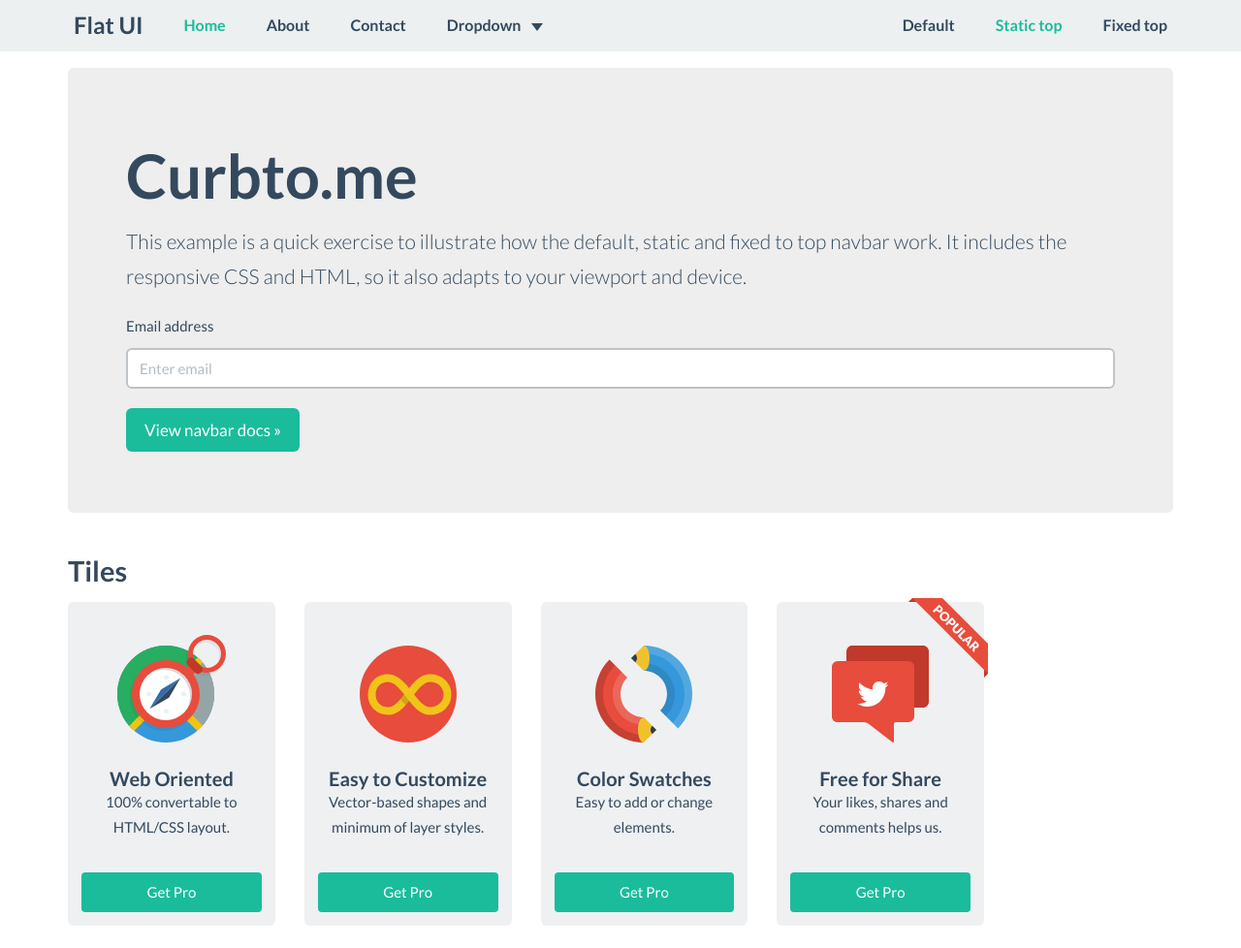
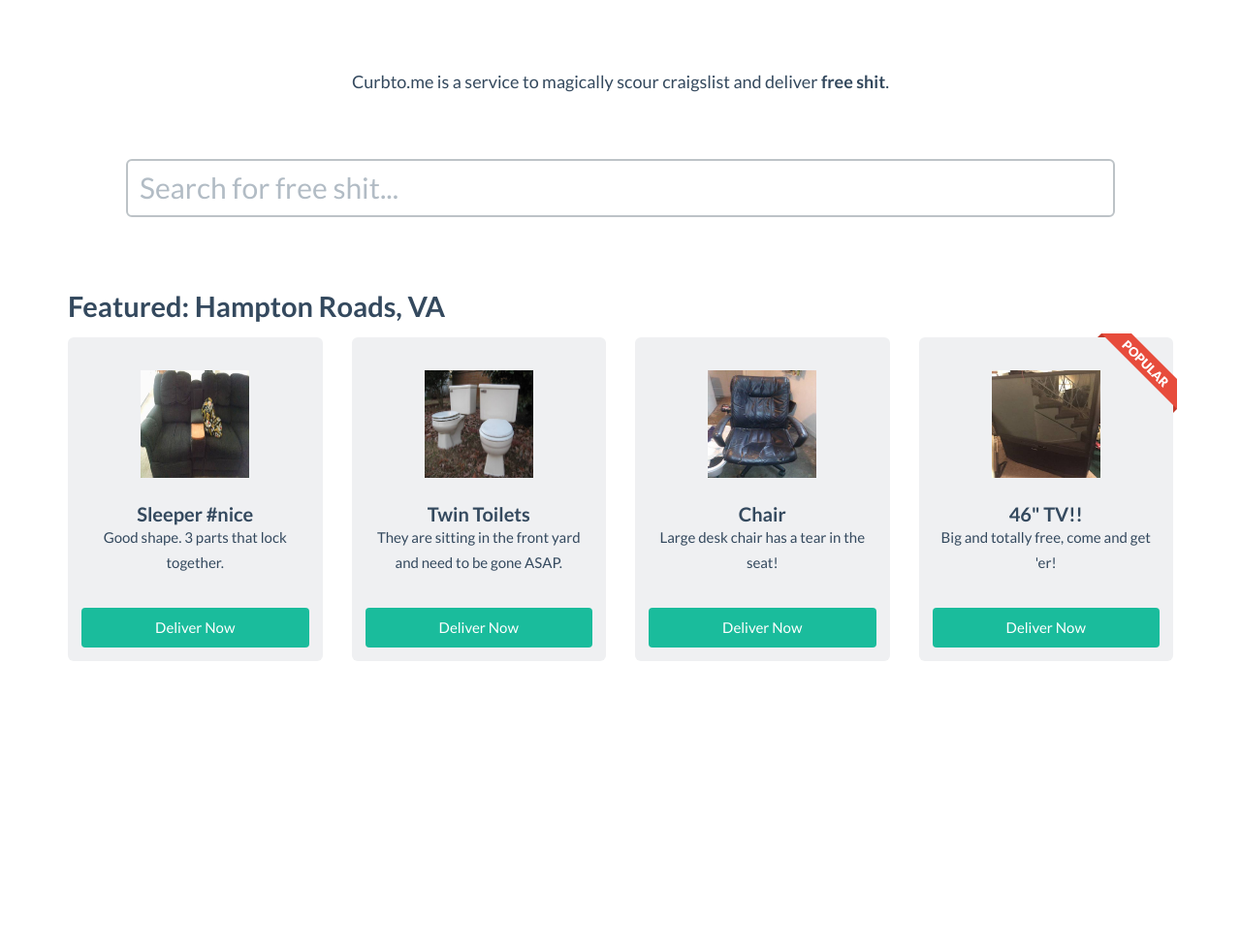
Before and after one commit to RyanBeatty/W-M1, a plain HTML site: page UI/index.html in a window 1280 px wide. Shown: the top 978 px of the page at 97% size. Drawn offline with nearby package versions, Linux system fonts and the light colour scheme; files whose address does not match are found by name.

Commit message:
new index

```diff
--- a/UI/index.html
+++ b/UI/index.html
@@ -26,102 +26,76 @@
         min-height: 2000px;
         padding-top: 70px;
       }
+      #logo {
+        width:120px;
+      }
+      .form-control {
+        font-size: 30px;
+        height: 60px;
+      }
+      .jumbotron {
+        height: 140px;
+        background-color: white;
+      }
+      #title {
+        text-align: center;
+      }
     </style>
-
-    <!-- Static navbar -->
-    <div class="navbar navbar-default navbar-fixed-top" role="navigation">
-      <div class="container">
-        <div class="navbar-header">
-          <button type="button" class="navbar-toggle" data-toggle="collapse" data-target=".navbar-collapse">
-            <span class="sr-only">Toggle navigation</span>
-          </button>
-          <a class="navbar-brand" href="#">Flat UI</a>
-        </div>
-        <div class="navbar-collapse collapse">
-          <ul class="nav navbar-nav">
-            <li class="active"><a href="#">Home</a></li>
-            <li><a href="#about">About</a></li>
-            <li><a href="#contact">Contact</a></li>
-            <li class="dropdown">
-              <a href="#" class="dropdown-toggle" data-toggle="dropdown">Dropdown <b class="caret"></b></a>
-              <ul class="dropdown-menu">
-                <li><a href="#">Action</a></li>
-                <li><a href="#">Another action</a></li>
-                <li><a href="#">Something else here</a></li>
-                <li class="divider"></li>
-                <li class="dropdown-header">Nav header</li>
-                <li><a href="#">Separated link</a></li>
-                <li><a href="#">One more separated link</a></li>
-              </ul>
-            </li>
-          </ul>
-          <ul class="nav navbar-nav navbar-right">
-            <li><a href="../navbar/">Default</a></li>
-            <li class="active"><a href="./">Static top</a></li>
-            <li><a href="../navbar-fixed-top/">Fixed top</a></li>
-          </ul>
-        </div><!--/.nav-collapse -->
-      </div>
-    </div>
-
 
     <div class="container">
 
       <!-- Main component for a primary marketing message or call to action -->
+      <p id="title">Curbto.me is a service to magically scour craigslist and deliver <b>free shit</b>.</p>
+
       <div class="jumbotron">
-        <h1>Curbto.me</h1>
-        <p>This example is a quick exercise to illustrate how the default, static and fixed to top navbar work. It includes the responsive CSS and HTML, so it also adapts to your viewport and device.</p>
         <div class="form-group">
-              <label for="exampleInputEmail1">Email address</label>
-              <input type="email" class="form-control" id="exampleInputEmail1" placeholder="Enter email">
-            </div>
-        <p>
-          <a class="btn btn-lg btn-primary" href="../../components/#navbar" role="button">View navbar docs &raquo;</a>
-        </p>
+          <input type="email" class="form-control" id="exampleInputEmail1" placeholder="Search for free shit...">
+        </div>
       </div>
 
     </div> <!-- /container -->
 
     <div class="container">
-      <h4>Tiles</h4>
+      <h4>Featured: Hampton Roads, VA</h4>
       <div class="row">
-        <div class="col-lg-10">
+        <div class="col-lg-12">
           <div class="row">
             <div class="col-xs-12 col-sm-4 col-md-3 col-lg-3">
               <div class="tile">
-                <img src="Flat-UI/img/icons/svg/compas.svg" alt="Compas" class="tile-image big-illustration">
-                <h3 class="tile-title">Web Oriented</h3>
-                <p>100% convertable to HTML/CSS layout.</p>
-                <a class="btn btn-primary btn-large btn-block" href="http://designmodo.com/flat">Get Pro</a>
+                <img src="img/couch.jpg" alt="Compas" class="tile-image big-illustration">
+                <h3 class="tile-title">Sleeper #nice</h3>
+                <p>Good shape. 3 parts that lock together.</p>
+                <a class="btn btn-primary btn-large btn-block" href="http://designmodo.com/flat">Deliver Now</a>
               </div>
             </div>
 
             <div class="col-xs-12 col-sm-4 col-md-3 col-lg-3">
               <div class="tile">
-                <img src="Flat-UI/img/icons/svg/loop.svg" alt="Infinity-Loop" class="tile-image">
-                <h3 class="tile-title">Easy to Customize</h3>
-                <p>Vector-based shapes and minimum of layer styles.</p>
-                <a class="btn btn-primary btn-large btn-block" href="http://designmodo.com/flat">Get Pro</a>
+                <img src="img/toilet.jpg" alt="Compas" class="tile-image big-illustration">
+                <h3 class="tile-title">Twin Toilets</h3>
+                <p>They are sitting in the front yard and need to be gone ASAP.</p>
+                <a class="btn btn-primary btn-large btn-block" href="http://designmodo.com/flat">Deliver Now</a>
               </div>
             </div>
 
             <div class="col-xs-12 col-sm-4 col-md-3 col-lg-3">
               <div class="tile">
-                <img src="Flat-UI/img/icons/svg/pencils.svg" alt="Pensils" class="tile-image">
-                <h3 class="tile-title">Color Swatches</h3>
-                <p>Easy to add or change elements. </p>
-                <a class="btn btn-primary btn-large btn-block" href="http://designmodo.com/flat">Get Pro</a>
+                <img src="img/chair.jpg" alt="Compas" class="tile-image big-illustration">
+                <h3 class="tile-title">Chair</h3>
+                <p>Large desk chair has a tear in the seat! </p>
+                <a class="btn btn-primary btn-large btn-block" href="http://designmodo.com/flat">Deliver Now</a>
               </div>
             </div>
 
             <div class="col-xs-12 col-sm-4 col-md-3 col-lg-3">
               <div class="tile">
                 <img src="Flat-UI/img/icons/svg/ribbon.svg" alt="ribbon" class="tile-hot-ribbon">
-                <img src="Flat-UI/img/icons/svg/chat.svg" alt="Chat" class="tile-image">
-                <h3 class="tile-title">Free for Share</h3>
-                <p>Your likes, shares and comments helps us.</p>
-                <a class="btn btn-primary btn-large btn-block" href="http://designmodo.com/flat">Get Pro</a>
+                <img src="img/tv.jpg" alt="Compas" class="tile-image big-illustration">
+                <h3 class="tile-title">46" TV!!</h3>
+                <p>Big and totally free, come and get 'er!</p>
+                <a class="btn btn-primary btn-large btn-block" href="http://designmodo.com/flat">Deliver Now</a>
               </div>
+
 
             </div>
           </div> <!-- /row -->
```
Also changed, not shown: UI/landing.html (added, +52 -0 lines), UI/img/chair.jpg (added), UI/img/couch.jpg (added), UI/img/pigeon.jpg (added), UI/img/toilet.jpg (added), UI/img/tv.jpg (added), 5 other files.
